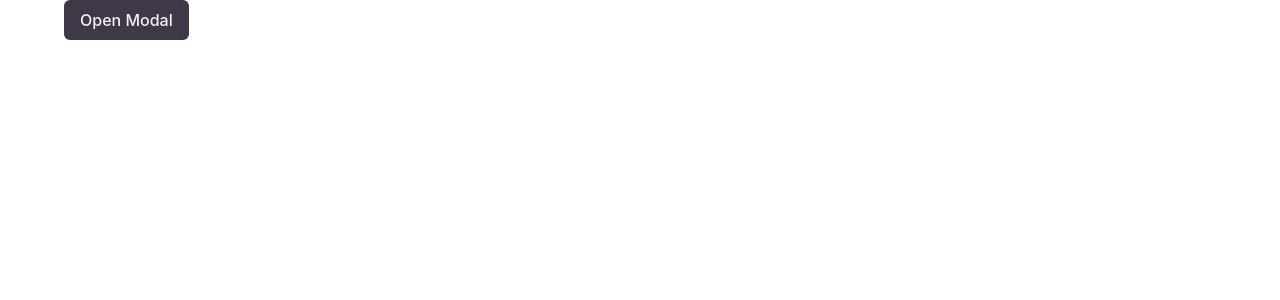
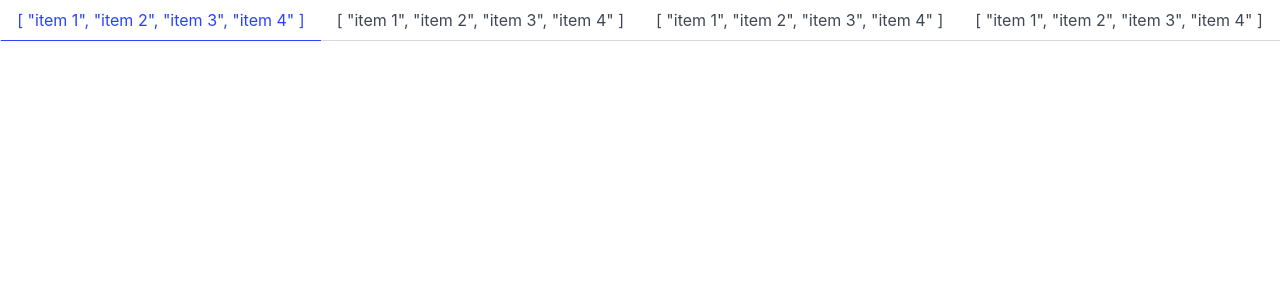
Before and after one commit to D3brix/ta24aAJAX, a Vue app: page / in a window 1280 px wide. Shown: the top 300 px of the page. Built offline with nearby package versions, Linux system fonts and the light colour scheme.

Commit message:
tunnitöö (vahetund)

```diff
--- a/src/App.vue
+++ b/src/App.vue
@@ -1,16 +1,20 @@
 <script setup>
 import { ref } from 'vue';
-import Modal from './components/Modal.vue';
+import Tabs from './components/Tabs.vue';
 
-let modalActive = ref(false)
+let titles = ref([
+    'item 1',
+    'item 2',
+    'item 3',
+    'item 4',
+]);
 
-let value = modalActive ? 'modal is-active' : 'modal';
+let activeTab = ref(0);
 </script>
 
 <template>
+  <Tabs :titles="titles" :active="activeTab"></Tabs>
     <div class="container">
-        <button class="button is-primary" @click="modalActive = true">Open Modal</button>
-        <Modal :active="modalActive" @close="modalActive=false"></Modal>
 
     </div>
 </template>
--- a/src/components/Modal.vue
+++ b/src/components/Modal.vue
@@ -1,5 +1,5 @@
 <script setup>
-defineProps(['active'])
+defineProps(['active', 'url'])
 </script>
 
 <template>
@@ -7,7 +7,7 @@ defineProps(['active'])
             <div class="modal-background" @click="$emit('close')"></div>
             <div class="modal-content">
                 <p class="image is-4by3">
-                    <img src="https://bulma.io/assets/images/placeholders/1280x960.png" alt="">
+                    <img :src="url" alt="">
                 </p>
             </div>
             <button class="modal-close is-large" aria-label="close" @click="$emit('close')"></button>
--- /dev/null
+++ b/src/components/Tabs.vue
@@ -0,0 +1,10 @@
+<script setup>
+defineProps(['active', 'titles'])
+</script>
+<template>
+    <div class="tabs is-centered">
+        <ul>
+            <li v-for="(title, index) in titles" :class="{'is-active' : index === active}"><a>{{ titles }}</a></li>
+        </ul>
+    </div>
+</template>
```
Also changed, not shown: src/components/ImgModal.vue (added, +11 -0 lines), src/pages/Modals.vue (added, +22 -0 lines).
